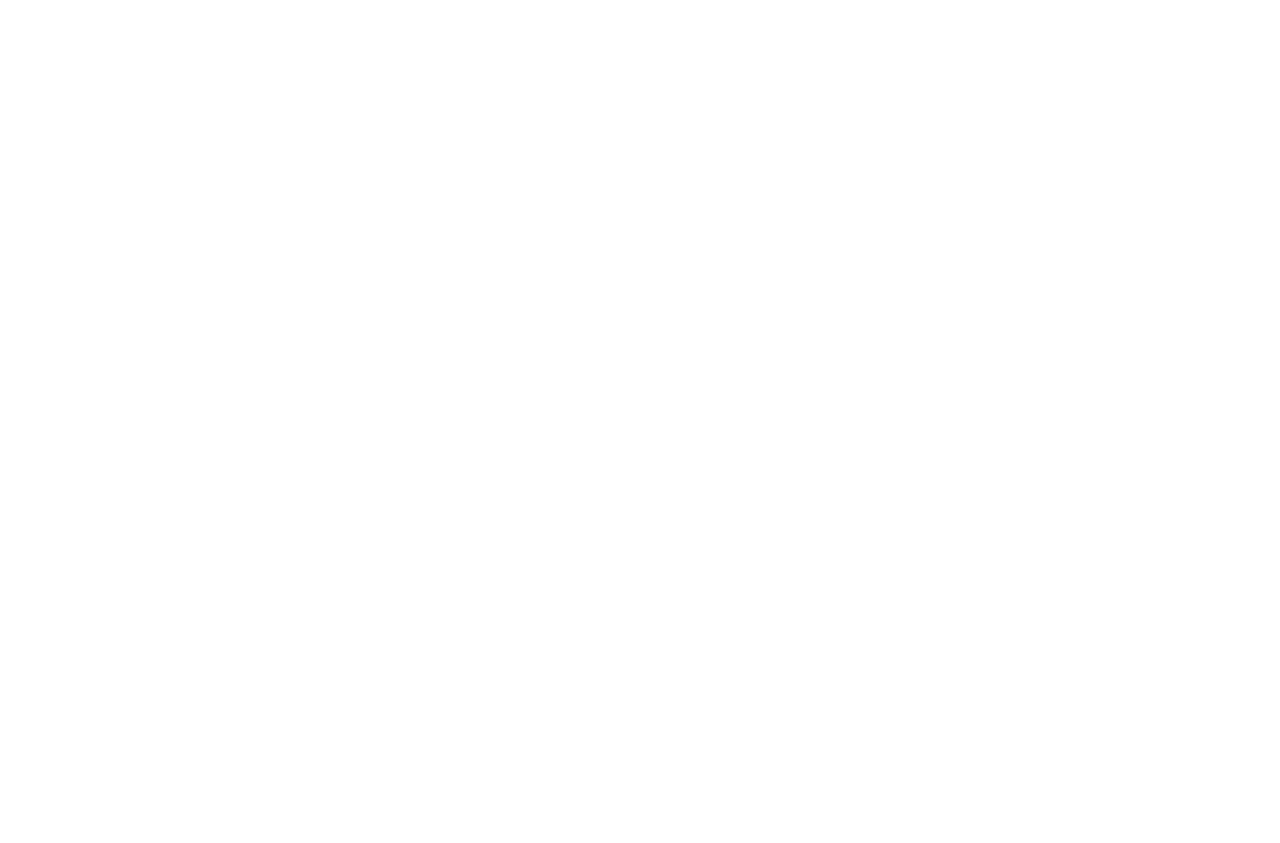
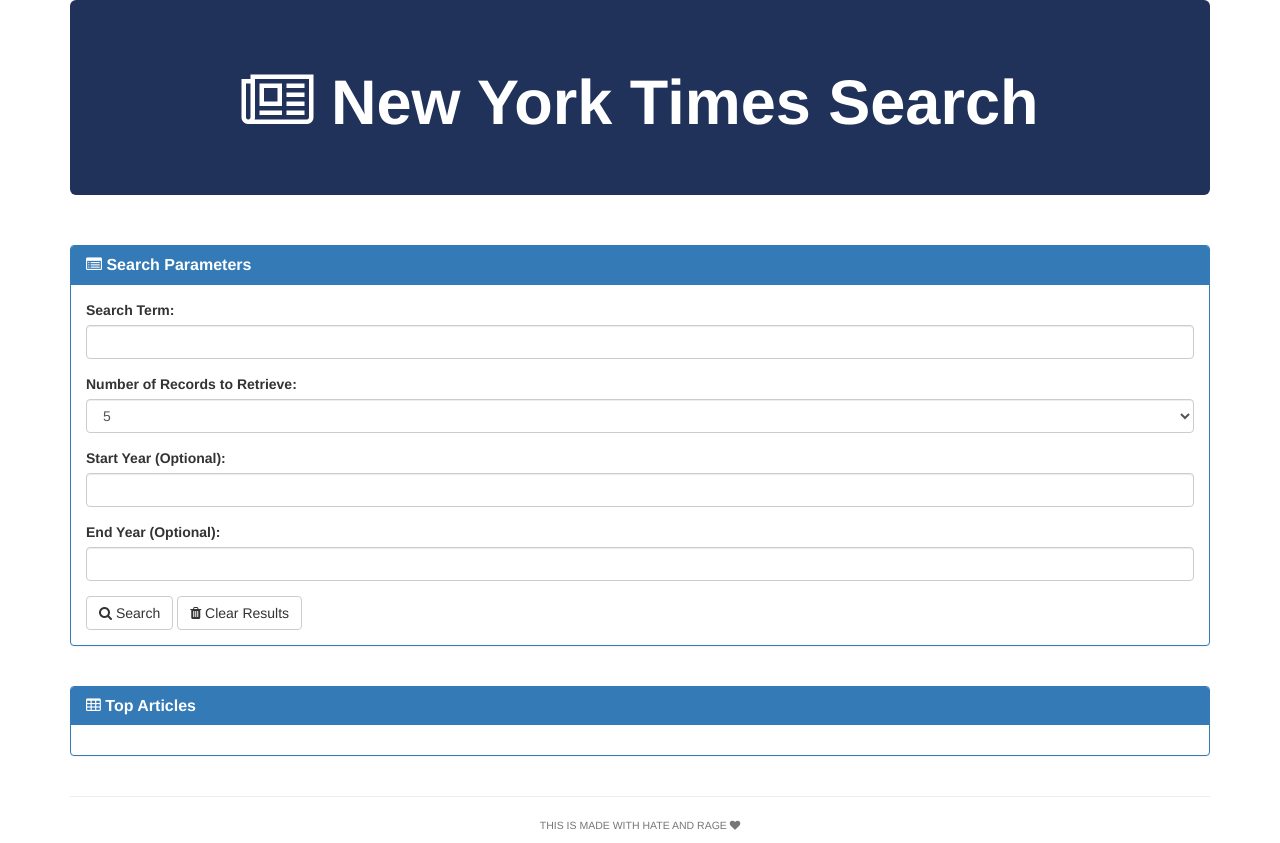
Before and after one commit to StephFromAustin/nytsearch, a plain HTML site: page index.html in a window 1280 px wide. Before the commit the page ends 800 px from the top, so only its background shows below. Drawn offline with nearby package versions, Linux system fonts and the light colour scheme.

Commit message:
html finish

```diff
--- a/assets/css/style.css
+++ b/assets/css/style.css
@@ -0,0 +1,12 @@
+.container {
+    background-color: white;
+}
+
+.jumbotron {
+    background-color: #20315A;
+    color: white;
+}
+
+.panel panel-primary {
+    background-color: lightslategrey;
+}
--- a/index.html
+++ b/index.html
@@ -2,18 +2,122 @@
 <html lang="en">
 
 <head>
-  <meta charset="UTF-8">
-  <title>New York Times Search</title>
-  <!-- Bootswatch Styling for Improving the Aesthetics -->
-  <link rel="stylesheet" href="https://maxcdn.bootstrapcdn.com/bootswatch/3.3.6/flatly/bootstrap.min.css">
+    <meta charset="UTF-8">
+    <!-- TAB TITLE -->
+    <title>New York Times Search</title>
+    <!-- BOOTSTRAP TAG -->
+    <link rel="stylesheet" href="https://maxcdn.bootstrapcdn.com/bootswatch/3.3.6/flatly/bootstrap.min.css">
+    <!-- FONT AWESOME TAG  -->
+    <link rel="stylesheet" href="https://maxcdn.bootstrapcdn.com/font-awesome/4.5.0/css/font-awesome.min.css">
+    <!-- CSS TAG -->
+    <link rel="stylesheet" type="text/css" media="screen" href="assets/css/style.css"/>
+</head>
 
-  <!-- Font Awesome CSS Icons (For cool glyphicons) -->
-  <link rel="stylesheet" href="https://maxcdn.bootstrapcdn.com/font-awesome/4.5.0/css/font-awesome.min.css">
 
-  <!-- Style to fix the issue of text extending past panel length -->
-  <style>
-    .panel-body a {
-      word-break: break-all;
-    }
-  </style>
-</head>
+<body>
+
+    <!-- BOOTSTRAP SEARCH -->
+    <div class="container">
+
+        <!-- TITLE JUMBOTRON -->
+        <div class="jumbotron">
+            <h1 class="text-center"><strong><i class="fa fa-newspaper-o"></i> New York Times Search</strong></h1>
+        </div>
+
+        <!-- NYT SEARCH ROW -->
+        <div class="row">
+            <div class="col-sm-12">
+                <br>
+                <!-- SEARCH PARAMETERS PANEL -->
+                <div class="panel panel-primary">
+                    <div class="panel-heading">
+                            <!-- -->
+                        <h3 class="panel-title"><strong><i class="fa fa-list-alt"></i> Search Parameters</strong></h3>
+                    </div>
+                    <div class="panel-body">
+
+                        <!-- HTML FOR INPUTS-->
+                        <form role="form">
+
+                            <!-- SEARCH TEXT BOX-->
+                            <div class="form-group">
+                                <label for="search">Search Term:</label>
+                                <input type="text" class="form-control" id="search-term">
+                            </div>
+
+                            <!-- NUMBER OF RECORDS USER REQUESTS -->
+                            <div class="form-group">
+                                <label for="pwd">Number of Records to Retrieve:</label>
+                                <select class="form-control" id="num-records-select">
+                                    <option value="1">1</option>
+                                    <!-- DEAFULT OPTION (5) -->
+                                    <option value="5" selected>5</option>
+                                    <option value="10">10</option>
+                                </select>
+                            </div>
+
+                            <!-- PARAMETER: START YEAR-->
+                            <div class="form-group">
+                                <label for="start-year">Start Year (Optional):</label>
+                                <input type="text" class="form-control" id="start-year">
+                            </div>
+
+                            <!-- PARAMETER: END YEAR-->
+                            <div class="form-group">
+                                <label for="end-year">End Year (Optional):</label>
+                                <input type="text" class="form-control" id="end-year">
+                            </div>
+
+                            <!-- SUBMIT BUTTON -->
+                            <button type="submit" class="btn btn-default" id="run-search"><i class="fa fa-search"></i> Search</button>
+                            <button type="button" class="btn btn-default" id="clear-all"><i class="fa fa-trash"></i> Clear
+                                Results</button>
+
+                        </form>
+                    </div>
+                </div>
+            </div>
+        </div>
+
+        <!-- RETRIEVED ARTICLES -->
+        <div class="row">
+            <div class="col-sm-12">
+                <br>
+
+                <!-- PANEL FOR EACH ARTICLE RETREIVED -->
+                <div class="panel panel-primary">
+
+                    <!-- PANEL HEADING FOR RETREIVED ARTICLES -->
+                    <div class="panel-heading">
+                        <h3 class="panel-title"><strong><i class="fa fa-table"></i> Top Articles</strong></h3>
+                    </div>
+
+                    <!-- RESULTING ARTICLES  -->
+                    <div class="panel-body" id="well-section">
+                    </div>
+                </div>
+            </div>
+        </div>
+
+        <!-- FOOTER -->
+        <div class="row">
+            <div class="col-sm-12">
+
+                <!-- MADE BY/WITH  -->
+                <hr>
+                <h5 class="text-center"><small>THIS IS MADE WITH HATE AND RAGE <i class="fa fa-heart"></i></small></h5>
+
+            </div>
+        </div>
+
+    </div>
+
+    <!-- jQuery JS -->
+    <script src="https://code.jquery.com/jquery.js"></script>
+
+    <!-- Code to the JavaScript File -->
+    <script src="assets/javascript/app.js"></script>
+
+</body>
+
+</html>
```
